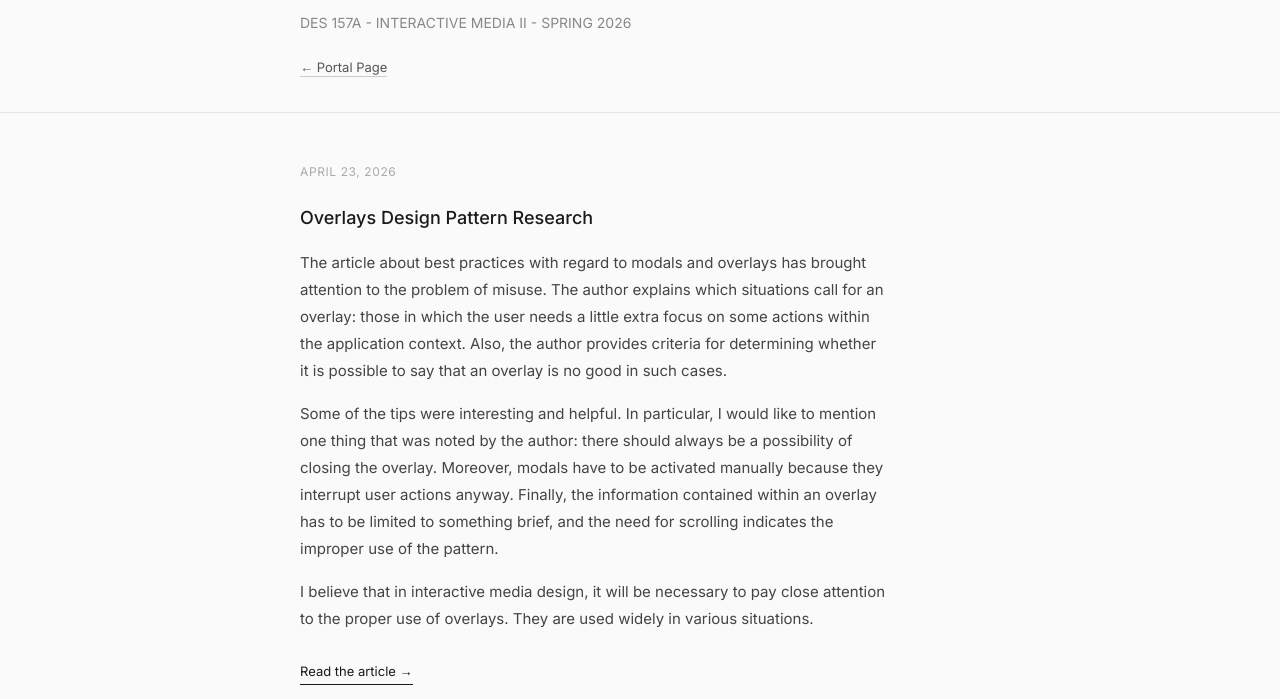
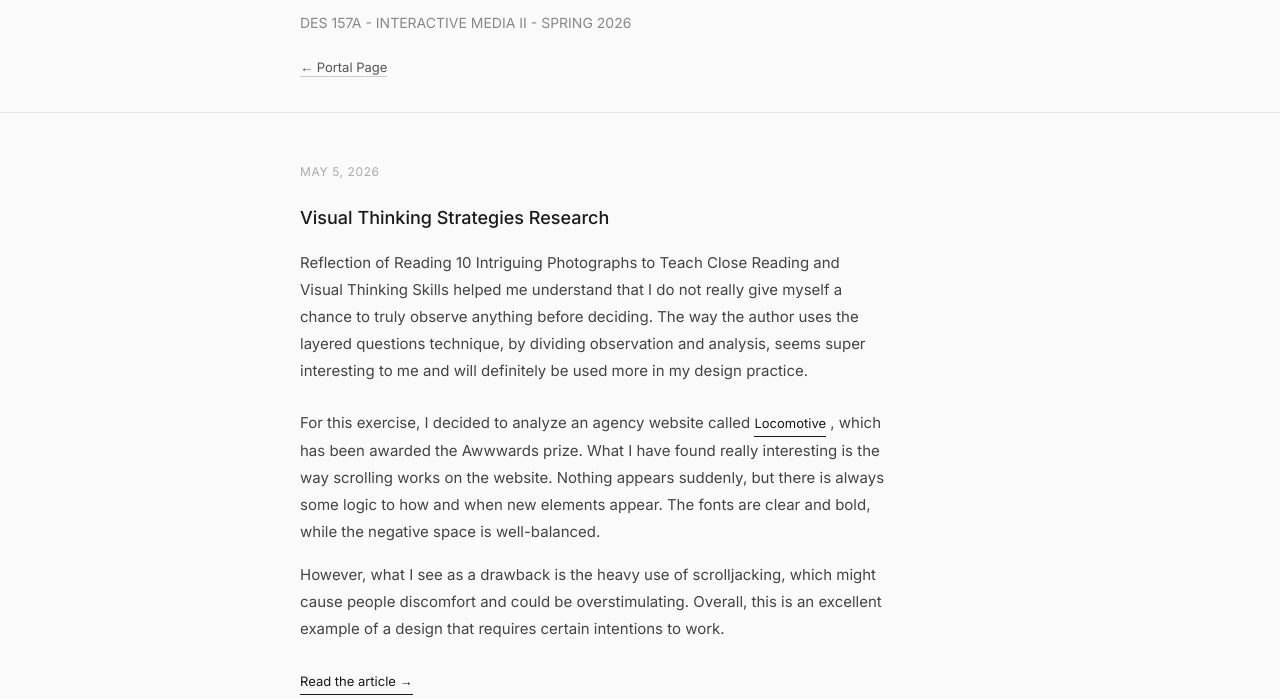
Before and after one commit to estefaniagomez-ux/des157a, a plain HTML site: page journal/index.html in a window 1280 px wide. Shown: the part 101-800 px from the top of the page. Drawn offline with nearby package versions, Linux system fonts and the light colour scheme.

Commit message:
learning journal

```diff
--- a/journal/index.html
+++ b/journal/index.html
@@ -22,6 +22,25 @@
     </header>
 
     <main>
+      <article>
+        <div class="post-meta">
+            <time datetime="2026-05-05">May 5, 2026</time>
+        </div>
+
+        <h2>Visual Thinking Strategies Research</h2>
+
+          <p>Reflection of Reading 10 Intriguing Photographs to Teach Close Reading and Visual Thinking Skills helped me understand that I do not really give myself a chance to truly observe anything before deciding. The way the author uses the layered questions technique, by dividing observation and analysis, seems super interesting to me and will definitely be used more in my design practice. </p>
+
+          <p>For this exercise, I decided to analyze an agency website called <a class="article-link" href="https://locomotive.ca/en">Locomotive</a> , which has been awarded the Awwwards prize. What I have found really interesting is the way scrolling works on the website. Nothing appears suddenly, but there is always some logic to how and when new elements appear. The fonts are clear and bold, while the negative space is well-balanced.</p>
+
+          <p>However, what I see as a drawback is the heavy use of scrolljacking, which might cause people discomfort and could be overstimulating. Overall, this is an excellent example of a design that requires certain intentions to work.</p>
+
+
+          <a class="article-link" href="https://archive.nytimes.com/learning.blogs.nytimes.com/2015/02/27/10-intriguing-photographs-to-teach-close-reading-and-visual-thinking-skills/" target="_blank">
+            Read the article &rarr;
+          </a>
+      </article>
+
       <article>
         <div class="post-meta">
             <time datetime="2026-04-23">April 23, 2026</time>
```
